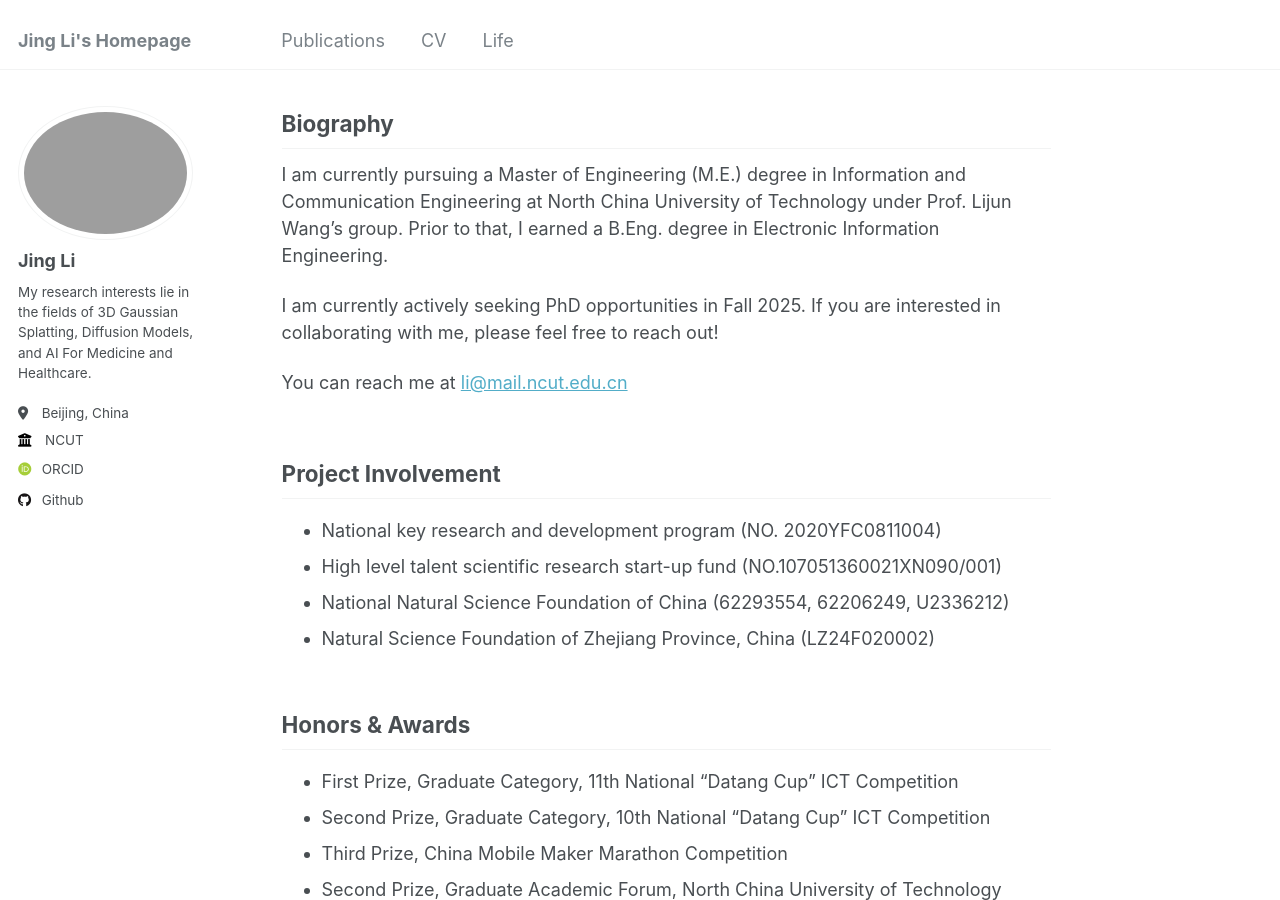
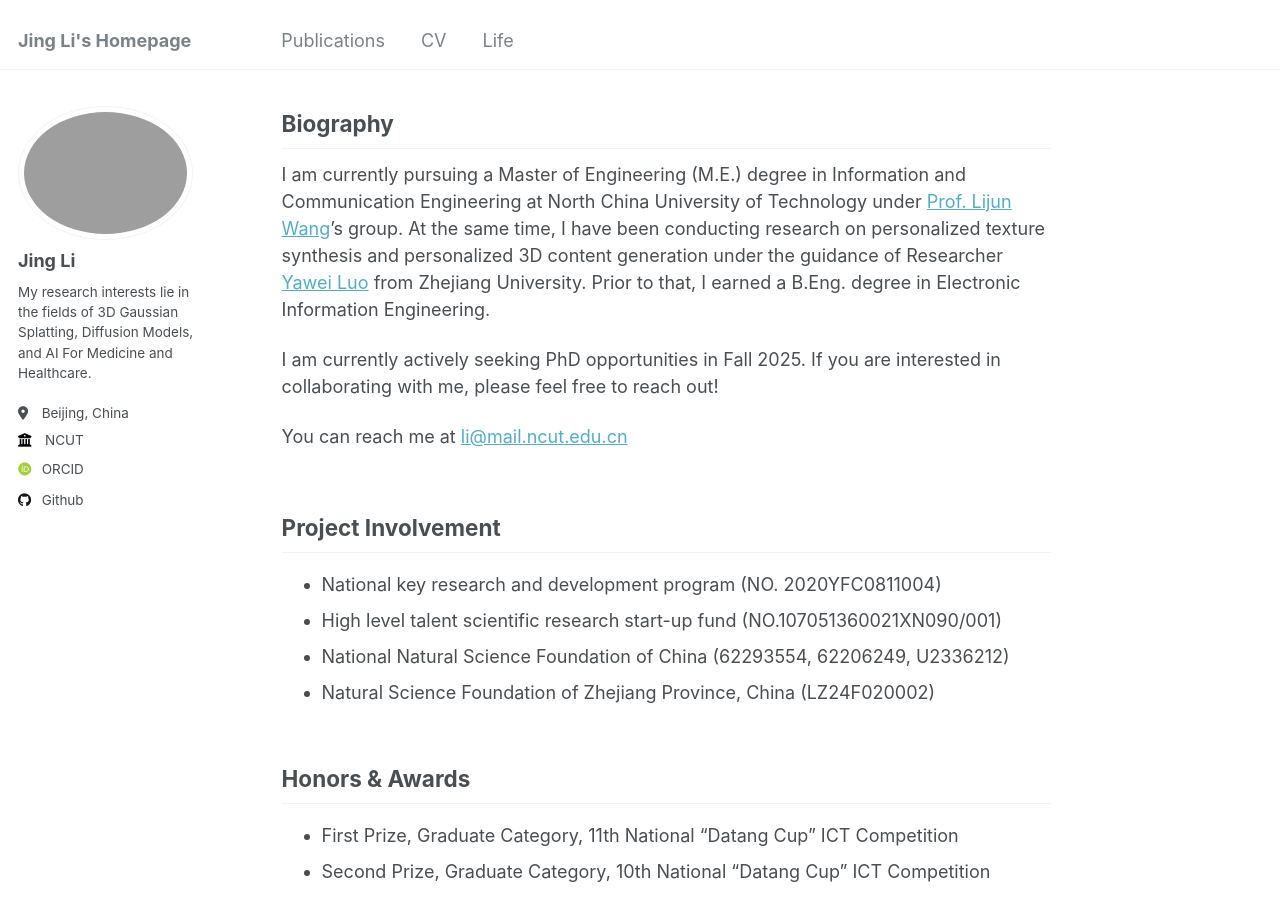
Before and after one commit to GodzillaLi/GodzillaLi.github.io, a Jekyll site: the page built from _pages/about.md, in a window 1280 px wide and 900 px high. Built offline with Jekyll 4.4.1, drawn with Linux system fonts in a browser that asks for light colours; some web fonts are replaced.

Commit message:
Update about.md

```diff
--- a/_pages/about.md
+++ b/_pages/about.md
@@ -16,7 +16,7 @@ h2 {
 
 ## Biography
 
-I am currently pursuing a Master of Engineering (M.E.) degree in Information and Communication Engineering at North China University of Technology under Prof. Lijun Wang’s group. Prior to that, I earned a B.Eng. degree in Electronic Information Engineering.
+I am currently pursuing a Master of Engineering (M.E.) degree in Information and Communication Engineering at North China University of Technology under [Prof. Lijun Wang](https://gjjcxyjy.ncut.edu.cn/info/1003/1032.htm)’s group. At the same time, I have been conducting research on personalized texture synthesis and personalized 3D content generation under the guidance of Researcher [Yawei Luo](https://person.zju.edu.cn/NB23035) from Zhejiang University. Prior to that, I earned a B.Eng. degree in Electronic Information Engineering.
 
 I am currently actively seeking PhD opportunities in Fall 2025. If you are interested in collaborating with me, please feel free to reach out!
 
```
